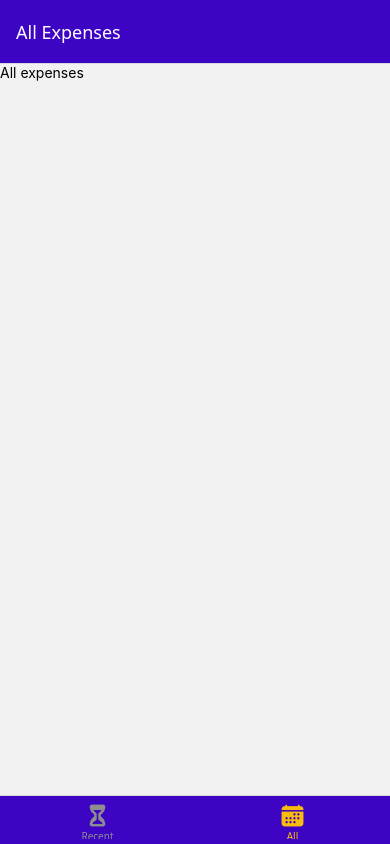
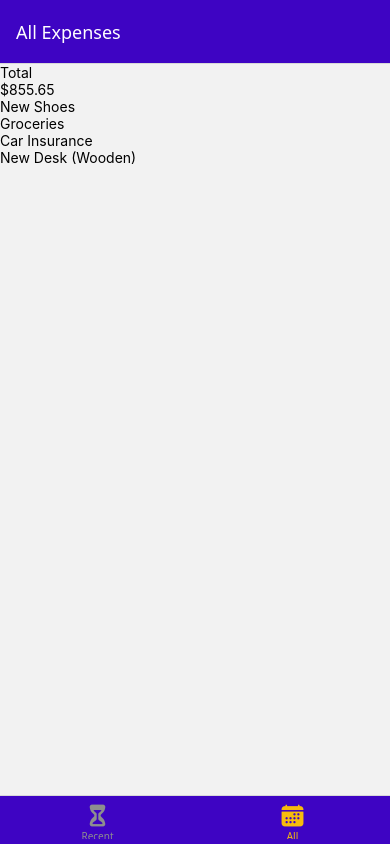
Before and after one commit to AcTiv3MineD/react-native-course-expenses-tracker, a React Native app: screen /AllExpenses in a window 390 px wide. Built offline with nearby package versions, Linux system fonts and the light colour scheme.

Commit message:
wip: expense list

```diff
--- /dev/null
+++ b/components/ExpensesOutput/ExpensesList.js
@@ -0,0 +1,19 @@
+import { FlatList, Text } from "react-native";
+
+function renderExpenseItem(itemData) {
+    return <Text>{itemData.item.description}</Text>
+}
+
+function ExpensesList({expenses}) {
+    return (
+        <>
+            <FlatList
+                data={expenses}
+                keyExtractor={(item) => item.id}
+                renderItem={renderExpenseItem}
+            />
+        </>
+    )
+}
+
+export default ExpensesList;
--- /dev/null
+++ b/components/ExpensesOutput/ExpensesOutput.js
@@ -0,0 +1,41 @@
+import { View } from "react-native";
+import ExpensesList from "./ExpensesList";
+import ExpensesSummary from "./ExpensesSummary";
+
+const DUMMY_EXPENSES = [
+    {
+        id: 'e1',
+        description: 'New Shoes',
+        amount: 99.99,
+        date: new Date(2021, 7, 14),
+    },
+    {
+        id: 'e2',
+        description: 'Groceries',
+        amount: 10.99,
+        date: new Date(2021, 7, 15),
+    },
+    {
+        id: 'e3',
+        description: 'Car Insurance',
+        amount: 294.67,
+        date: new Date(2021, 7, 16),
+    },
+    {
+        id: 'e4',
+        description: 'New Desk (Wooden)',
+        amount: 450,
+        date: new Date(2021, 7, 17),
+    },
+];
+
+function ExpensesOutput({expenses, expensesPeriod}) {
+    return (
+        <View>
+            <ExpensesSummary periodName={expensesPeriod} expenses={DUMMY_EXPENSES} />
+            <ExpensesList expenses={DUMMY_EXPENSES} />
+        </View>
+    )
+}
+
+export default ExpensesOutput;
--- /dev/null
+++ b/components/ExpensesOutput/ExpensesSummary.js
@@ -0,0 +1,14 @@
+import { Text, View } from "react-native";
+
+function ExpensesSummary({periodName, expenses}) {
+    const expensesTotal = expenses.reduce((acc, expense) => acc + expense.amount, 0);
+
+    return (
+        <View>
+            <Text>{periodName}</Text>
+            <Text>${expensesTotal.toFixed(2)}</Text>
+        </View>
+    )
+}
+
+export default ExpensesSummary;
--- a/screens/AllExpenses.js
+++ b/screens/AllExpenses.js
@@ -1,8 +1,8 @@
-import { Text } from 'react-native';
+import ExpensesOutput from '../components/ExpensesOutput/ExpensesOutput';
 
 function AllExpenses() {
   return (
-    <Text>All expenses</Text>
+    <ExpensesOutput expensesPeriod="Total" />
   );
 }
 
--- a/screens/RecentExpenses.js
+++ b/screens/RecentExpenses.js
@@ -1,8 +1,8 @@
-import { Text } from 'react-native';
+import ExpensesOutput from '../components/ExpensesOutput/ExpensesOutput';
 
 function RecentExpenses() {
   return (
-    <Text>Recent expenses</Text>
+    <ExpensesOutput expensesPeriod="Last 7 days" />
   );
 }
 
```
